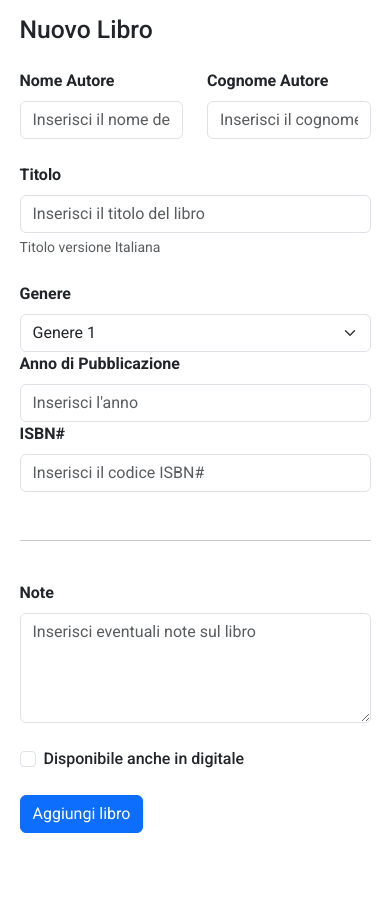
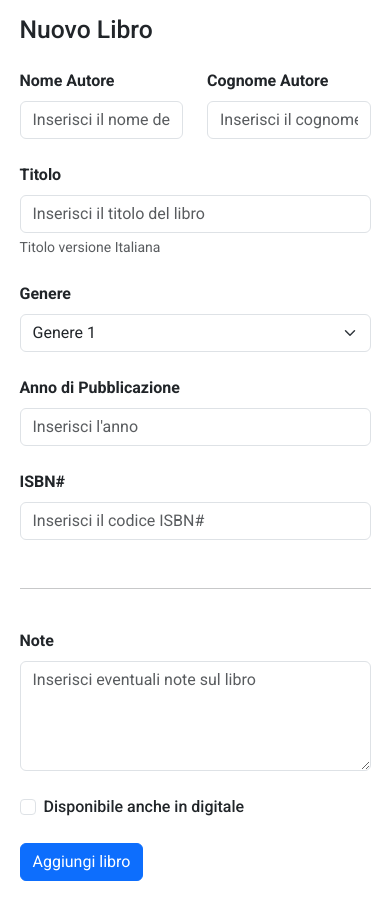
Before and after one commit to giogiosgr/html-css-bootstrap-dashboard, a plain HTML site: page new-book.html in a window 390 px wide. Shown: the part 95-1000 px from the top of the page. Before the commit the page ends 928 px from the top, so only its background shows below. Drawn offline with nearby package versions, Linux system fonts and the light colour scheme.

Commit message:
feat: completamento form

```diff
--- a/new-book.html
+++ b/new-book.html
@@ -91,8 +91,8 @@
                         <div class="form-text" id="basic-addon4">Titolo versione Italiana</div>
                     </div>
                 </div>
-                <div class="row mt-4">
-                    <div class="col-12 col-md-4">
+                <div class="row">
+                    <div class="col-12 col-md-4 mt-4">
                         <label for="genre" class="form-label fw-bold">Genere</label>
                         <select id="genre" class="form-select" aria-label="Default select example">
                             <option selected valus="1">Genere 1</option>
@@ -100,11 +100,11 @@
                             <option value="3">Genere 3</option>
                         </select>
                     </div>
-                    <div class="col-12 col-md-4">
+                    <div class="col-12 col-md-4 mt-4">
                         <label for="year" class="form-label fw-bold">Anno di Pubblicazione</label>
                         <input id="year" type="number" class="form-control" placeholder="Inserisci l'anno">
                     </div>
-                    <div class="col-12 col-md-4">
+                    <div class="col-12 col-md-4 mt-4">
                         <label for="isbn" class="form-label fw-bold">ISBN#</label>
                         <input id="isbn" type="text" class="form-control" placeholder="Inserisci il codice ISBN#">
                     </div>
@@ -125,8 +125,8 @@
                         Disponibile anche in digitale
                     </label>
                 </div>
-                <div class="mt-4">
-                    <button type="button" class="btn btn-primary">Aggiungi libro
+                <div class="mt-4 mb-4">
+                    <button type="submit" class="btn btn-primary" formaction="pippo.local">Aggiungi libro
                     </button>
                 </div>
             </form>
```
